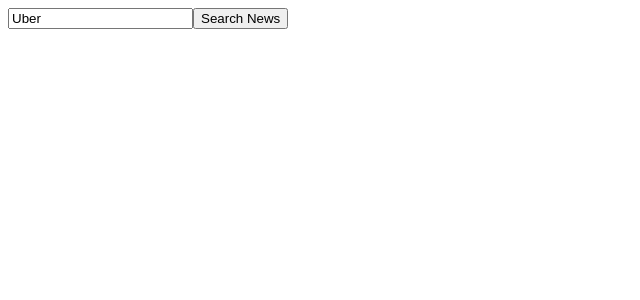
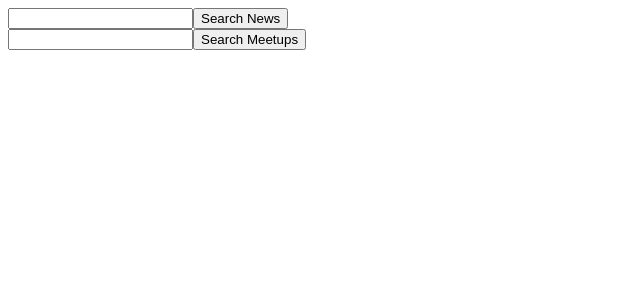
Before and after one commit to amylsf/devportal, a React app: page / in a window 1280 px wide. Shown: the top 300 px of the page, without its empty margins (0-640 px from the left). Built offline with nearby package versions, Linux system fonts and the light colour scheme; the HTML template or start-up script is replaced by a standard one.

Commit message:
client can search meetups

```diff
--- a/client/src/components/Articles.jsx
+++ b/client/src/components/Articles.jsx
@@ -2,7 +2,7 @@
 import moment from "moment";
 
 const Articles = (props) => (
-  <div>
+  <div className="articles-container">
     {props.articles.map((item, i) => {
       return(
       <div key={i}>
@@ -12,6 +12,7 @@
         <img src={item.urlToImage}></img>
         <div>{item.description}</div>
         <div>{moment(item.publishedAt).fromNow()}</div>
+        <button>Save Article</button>
       </div>
       )
     })}
--- /dev/null
+++ b/client/src/components/Meetups.jsx
@@ -0,0 +1,44 @@
+import React from 'react';
+import axios from 'axios';
+
+class Meetups extends React.Component {
+  constructor(props) {
+    super(props);
+    this.state = {
+      query: ''
+    }
+    this.search = this.search.bind(this);
+    this.handleChange = this.handleChange.bind(this);
+  }
+
+  search() {
+    axios.post('/meetups', {
+      query: this.state.query
+    })
+    .then(({data}) => {
+      console.log(data);
+    })
+    .catch((err) => {
+      console.log(err);
+    })
+  }
+
+  handleChange(event) {
+    this.setState({
+      query: event.target.value
+    })
+  }
+
+
+  render() {
+    return(
+      <div>
+        <input type="text" name="query" value={this.state.query} onChange={this.handleChange}></input>
+        <button onClick={this.search}>Search Meetups</button>
+      </div>
+    )
+  }
+}
+
+
+export default Meetups;
--- a/client/src/components/News.jsx
+++ b/client/src/components/News.jsx
@@ -8,14 +8,14 @@
     this.state = {
       articles: [],
       favorites: [],
-      query: 'Uber'
+      query: ''
     }
     this.search = this.search.bind(this);
     this.handleChange = this.handleChange.bind(this);
   }
 
   // componentDidMount() {
-  //   this.search();
+  //   this.search('Uber');
   // }
 
   search() {
--- a/client/src/index.jsx
+++ b/client/src/index.jsx
@@ -1,6 +1,7 @@
 import React from "react";
 import ReactDOM from "react-dom";
 import News from "./components/News.jsx";
+import Meetups from "./components/Meetups.jsx";
 import Axios from "axios";
 
 
@@ -13,6 +14,7 @@
     return (
       <div>
         <News/>
+        <Meetups />
       </div>
     )
   }
```
Also changed, not shown: 4 other files (tests, documents, lock files or other folders).
